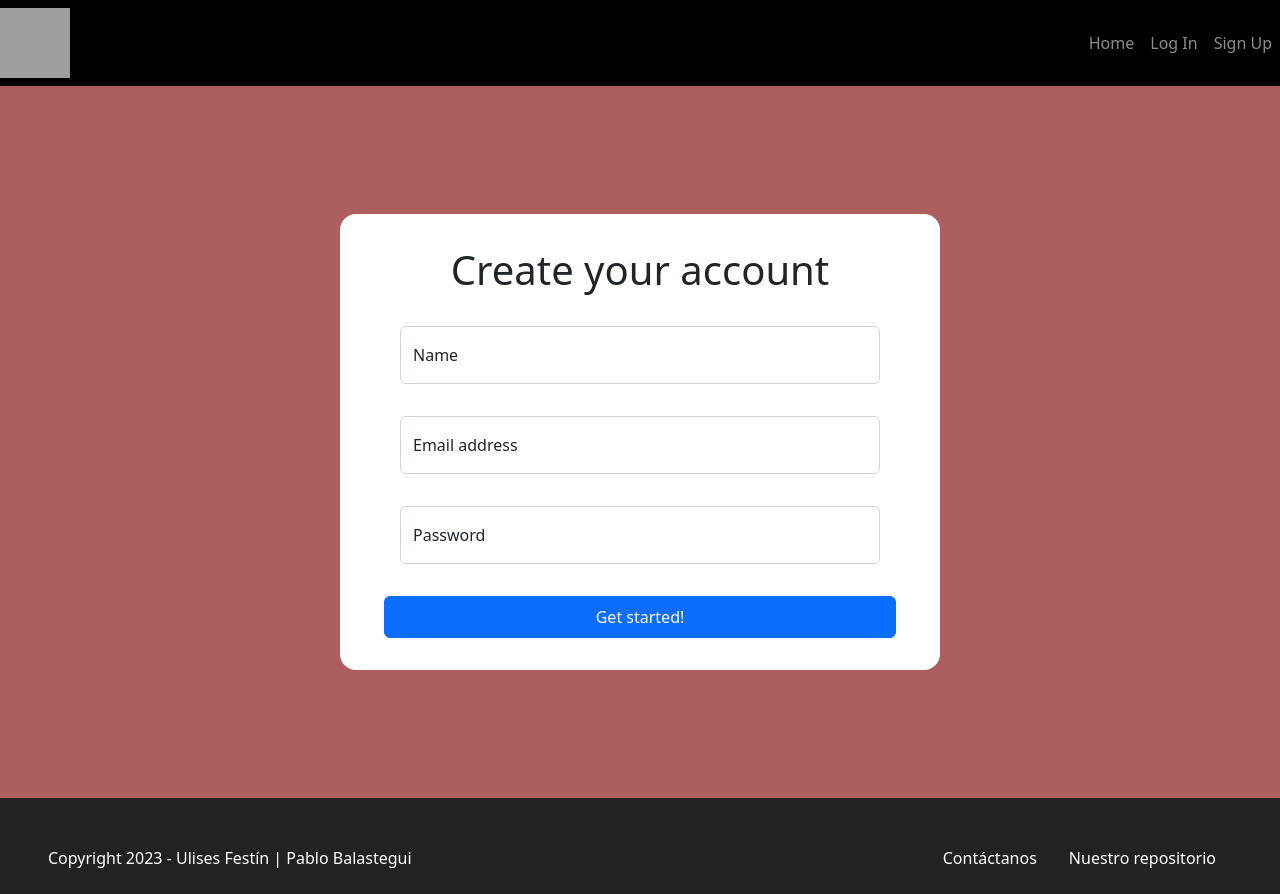
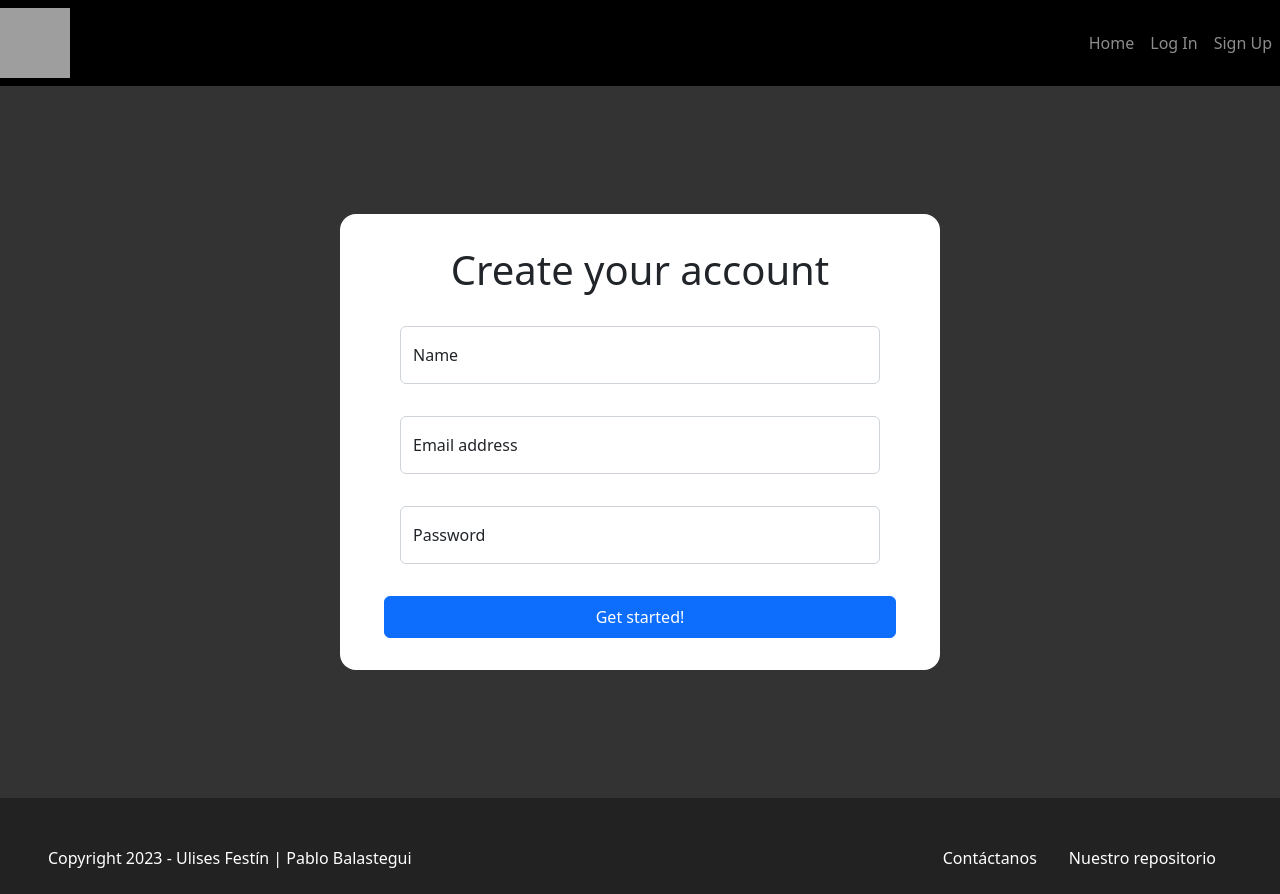
Before and after one commit to ulisesfestin/EstacionamientoYA, a React (Create React App) app in the folder front/: page /signup in a window 1280 px wide. Built offline with nearby package versions, Linux system fonts and the light colour scheme; grey boxes are pictures that could not be loaded.

Commit message:
fixeo colores de login y signup

```diff
--- a/front/src/components/Login.js
+++ b/front/src/components/Login.js
@@ -47,7 +47,7 @@ export const Login = () => {
 
 
   return (
-    <div className='container-xxl' id='container'>
+    <div className='container-xxl' id='container' style={{ backgroundColor: '#333333' }}>
       <div className='row justify-content-center' id='loginform'>
         <div className='col'>
         <h1>Login to EstacionamientoYA</h1>
--- a/front/src/components/SignUp.js
+++ b/front/src/components/SignUp.js
@@ -42,7 +42,7 @@ export const SignUp = () => {
       }
 
   return (
-    <div className='container-xxl' id='container'>
+    <div className='container-xxl' id='container' style={{ backgroundColor: '#333333' }}>
       <div className='row justify-content-center' id='loginform'>
         <div className='col'>
         <h1>Create your account</h1>
```
